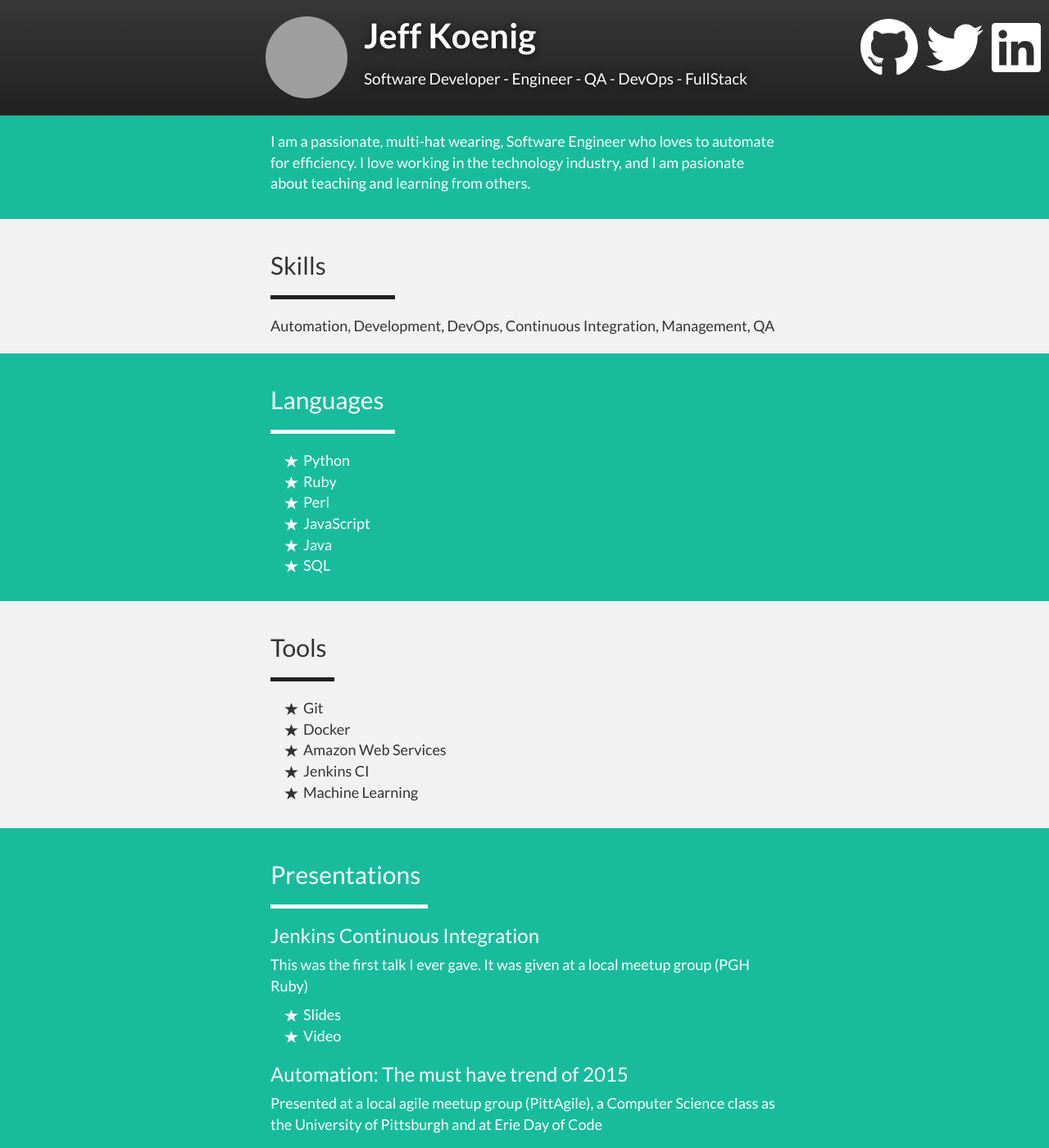
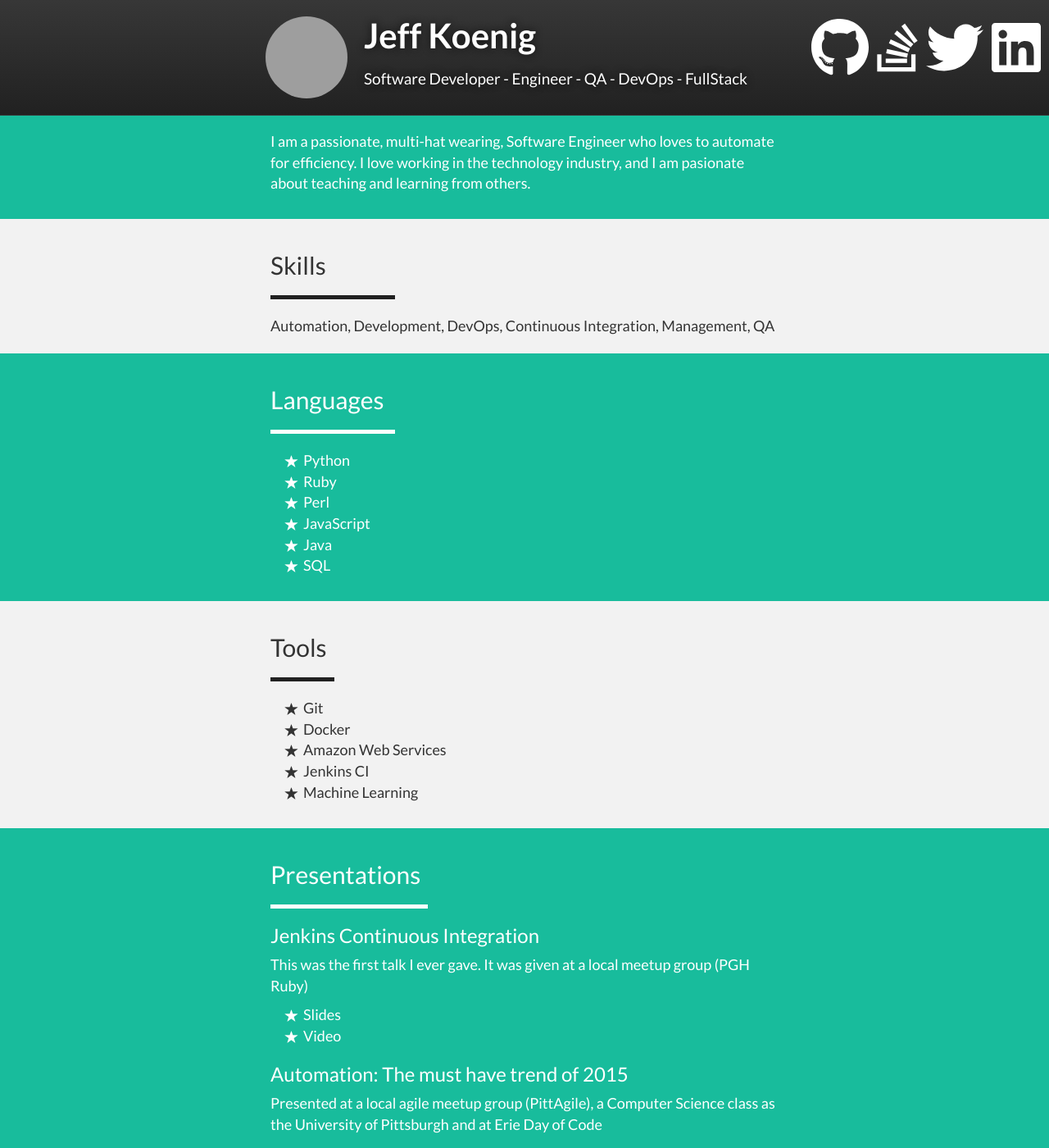
Before and after one commit to TheJefe/thejefe.github.io, a Jekyll site: the page built from index.html, in a window 1280 px wide and 1400 px high. Shown: the whole window at 82% size. Built offline with Jekyll 4.4.1, drawn with Linux system fonts in a browser that asks for light colours; grey boxes are pictures that could not be loaded.

Commit message:
Add a link to my stackoverflow account and improve css coverage

```diff
--- a/_layouts/default.html
+++ b/_layouts/default.html
@@ -57,6 +57,9 @@
             <a href="https://github.com/thejefe/">
                 <i class="fab fa-github"></i>
             </a>
+            <a href="https://stackoverflow.com/users/3163914/jeff">
+                <i class="fab fa-stack-overflow"></i>
+            </a>
             <a href="https://twitter.com/JeffKoenig">
                 <i class="fab fa-twitter"></i>
             </a>
--- a/css/style.scss
+++ b/css/style.scss
@@ -53,12 +53,12 @@ nav.navbar.shrink {
     transition: all 0.5s ease;
 }
 
-.fa-twitter, .fa-github, .fa-linkedin{
+.social-links svg{
     color: white;
     padding-right: 10px
 }
 
-.fa-twitter:hover, .fa-github:hover, .fa-linkedin:hover{
+.social-links svg:hover{
     color: #18BC9C;
 }
 
```
